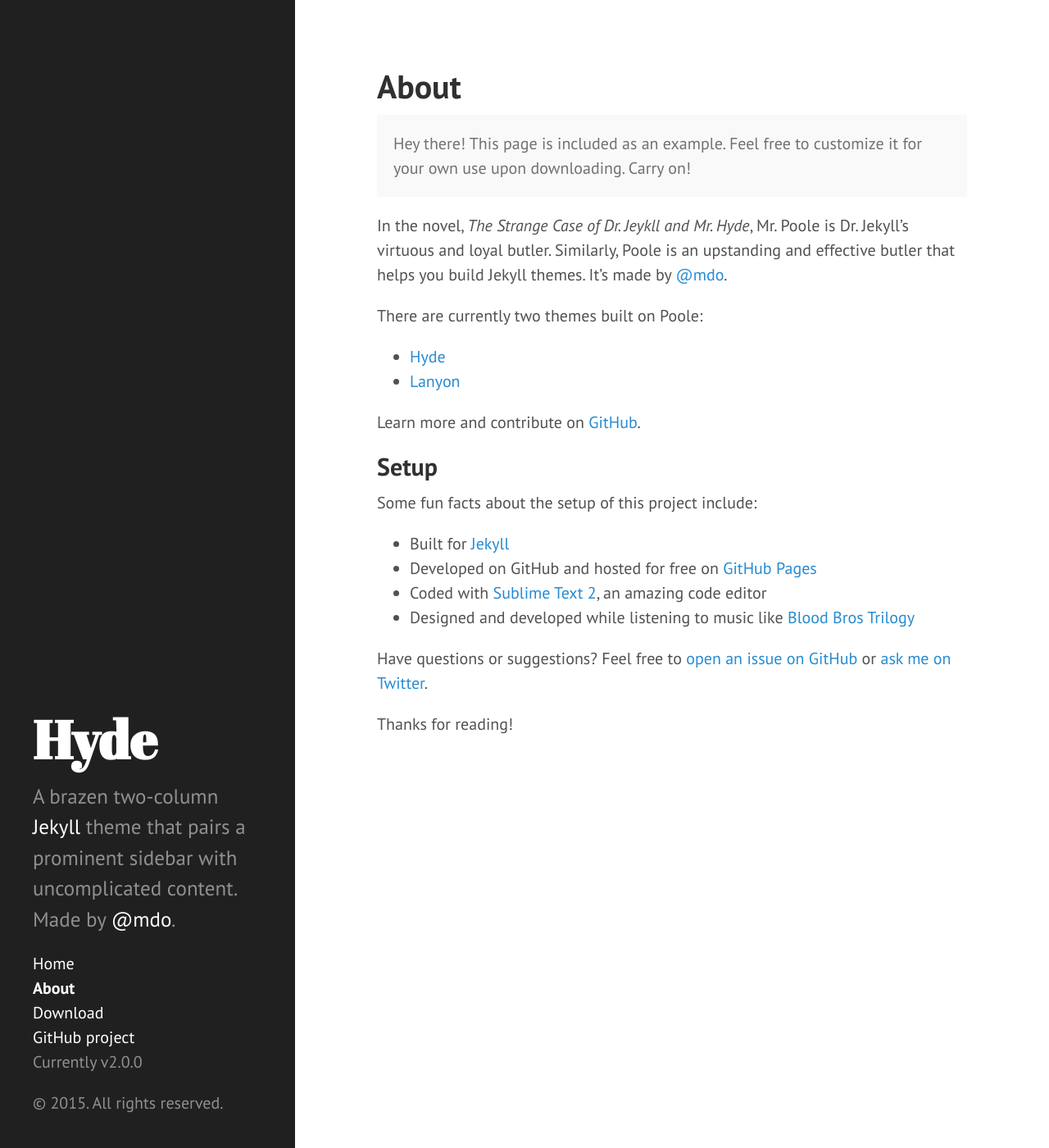
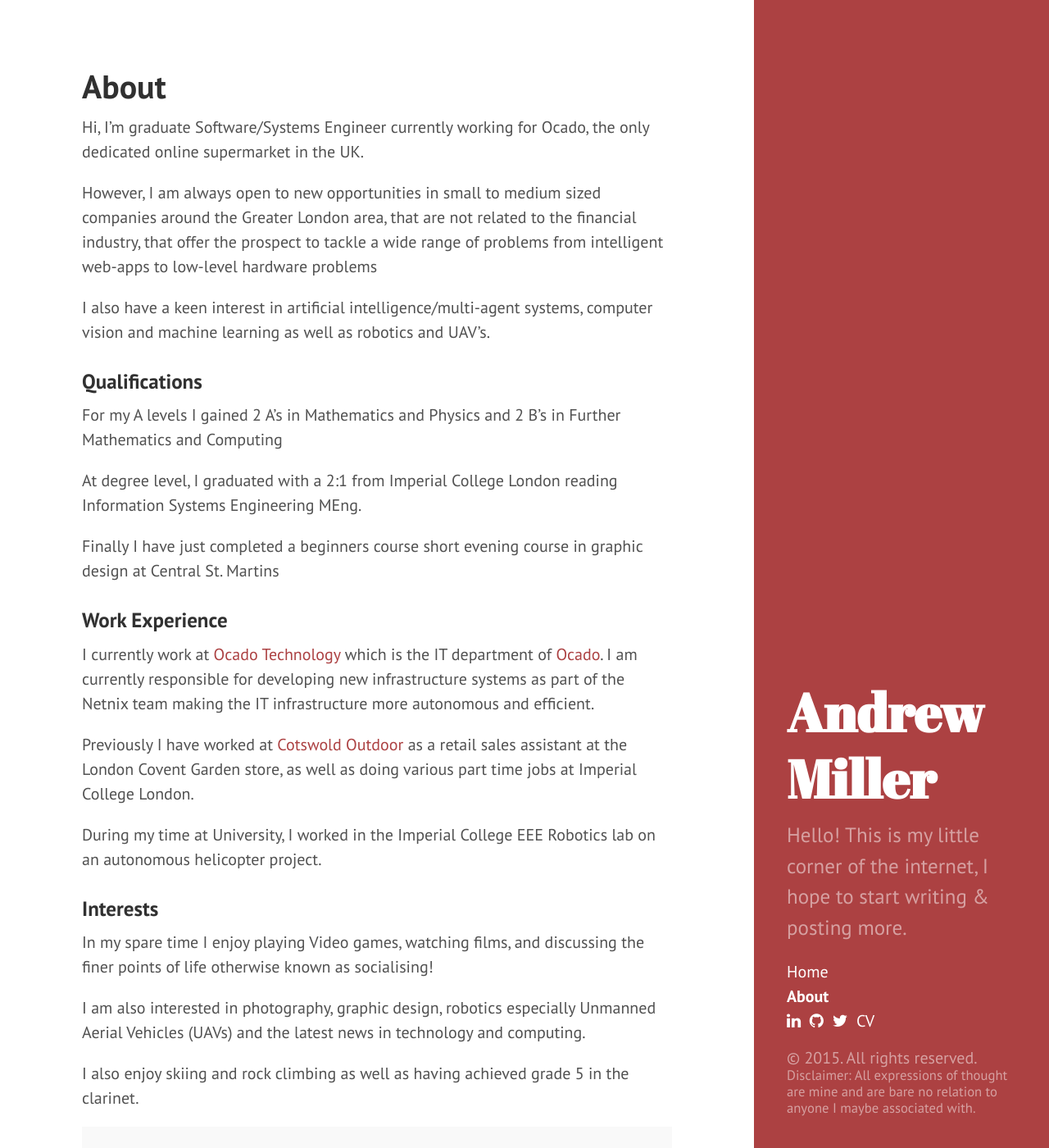
Before and after one commit to nanorepublica/site, a Jekyll site: the page built from about.md, in a window 1280 px wide and 1400 px high. Shown: the whole window at 82% size. Built offline with Jekyll 4.4.1, drawn with Linux system fonts in a browser that asks for light colours; nearby versions of some CDN libraries; Markdown is read by kramdown in place of the engine named in the settings; some of the changed text lies outside the part shown.

Commit message:
tweaks done, now for the content...

```diff
--- a/_config.yml
+++ b/_config.yml
@@ -1,24 +1,30 @@
 # Dependencies
 markdown:         redcarpet
-pygments:         true
+highlighter:      pygments
 
 # Permalinks
 permalink:        pretty
 
 # Setup
-title:            Hyde
-tagline:          'A Jekyll theme'
-description:      'A brazen two-column <a href="http://jekyllrb.com" target="_blank">Jekyll</a> theme that pairs a prominent sidebar with uncomplicated content. Made by <a href="https://twitter.com/mdo" target="_blank">@mdo</a>.'
+title:            Andrew Miller
+# tagline:          'What do you see?'
+description:      'Hello! This is my little corner of the internet, I hope to start writing & posting more.'
 url:              http://hyde.getpoole.com
 
-author:
-  name:           'Mark Otto'
-  url:            https://twitter.com/mdo
+# author:
+#   name:           'Mark Otto'
+#   url:            https://twitter.com/mdo
 
 paginate:         5
 
 # Custom vars
-version:          2.0.0
+# version:          2.0.0
 
-github:
-  repo:           https://github.com/poole/hyde
+# github:
+#   repo:           https://github.com/poole/hyde
+
+
+github: https://github.com/nanorepublica
+linkedin: https://uk.linkedin.com/pub/andrew-miller/27/313/345
+twitter: https://twitter.com/nanorepublica
+cv: public/CV.pdf
--- a/_includes/head.html
+++ b/_includes/head.html
@@ -18,7 +18,7 @@
   <link rel="stylesheet" href="/public/css/syntax.css">
   <link rel="stylesheet" href="/public/css/hyde.css">
   <link rel="stylesheet" href="http://fonts.googleapis.com/css?family=PT+Sans:400,400italic,700|Abril+Fatface">
-
+  <link rel="stylesheet" href="//maxcdn.bootstrapcdn.com/font-awesome/4.3.0/css/font-awesome.min.css">
   <!-- Icons -->
   <link rel="apple-touch-icon-precomposed" sizes="144x144" href="/public/apple-touch-icon-144-precomposed.png">
                                  <link rel="shortcut icon" href="/public/favicon.ico">
--- a/_includes/sidebar.html
+++ b/_includes/sidebar.html
@@ -26,11 +26,17 @@
         {% endif %}
       {% endfor %}
 
-      <li class="sidebar-nav-item"><a href="{{ site.github.repo }}/archive/v{{ site.version }}.zip">Download</a></li>
-      <li class="sidebar-nav-item"><a href="{{ site.github.repo }}">GitHub project</a></li>
-      <li class="sidebar-nav-item">Currently v{{ site.version }}</li>
+      <!-- <li class="sidebar-nav-item"><a href="{{ site.github.repo }}/archive/v{{ site.version }}.zip">Download</a></li> -->
+      <li class="sidebar-nav-item"><a href="{{ site.linkedin }}" class="fa fa-linkedin"></a>&nbsp;
+      <a href="{{ site.github }}" class="fa fa-github"></a>&nbsp;
+      <a href="{{ site.twitter }}" class="fa fa-twitter"></a>&nbsp;
+      <a href="{{ site.cv }}" >CV</a></li>
+
+
+      <!-- <li class="sidebar-nav-item">Currently v{{ site.version }}</li> -->
     </ul>
 
-    <p>&copy; {{ site.time | date: '%Y' }}. All rights reserved.</p>
+    <p style="line-height:1;">&copy; {{ site.time | date: '%Y' }}. All rights reserved.</br>
+    <small>Disclaimer: All expressions of thought are mine and are bare no relation to anyone I maybe associated with.</small></p>
   </div>
 </div>
--- a/_layouts/default.html
+++ b/_layouts/default.html
@@ -3,7 +3,7 @@
 
   {% include head.html %}
 
-  <body>
+  <body class="theme-base-08 layout-reverse">
 
     {% include sidebar.html %}
 
--- a/about.md
+++ b/about.md
@@ -3,28 +3,43 @@
 title: About
 ---
 
-<p class="message">
-  Hey there! This page is included as an example. Feel free to customize it for your own use upon downloading. Carry on!
+
+Hi, I'm graduate Software/Systems Engineer currently working for Ocado, the only dedicated online supermarket in the UK.
+
+However, I am always open to new opportunities in small to medium sized companies around the Greater London area, that are not related to the financial industry,
+that offer the prospect to tackle a wide range of problems from intelligent web-apps to low-level hardware problems
+
+I also have a keen interest in artificial intelligence/multi-agent systems, computer vision and machine learning as well as robotics and UAV's.
+
+
+
+### Qualifications ###
+
+For my A levels I gained 2 A's in Mathematics and Physics and 2 B's in Further Mathematics and Computing
+
+At degree level, I graduated with a 2:1 from Imperial College London reading Information Systems Engineering MEng.
+
+Finally I have just completed a beginners course short evening course in graphic design at Central St. Martins
+
+### Work Experience ###
+
+I currently work at [Ocado Technology](http://www.ocadotechnology.com) which is the IT department of [Ocado](www.ocado.com).
+I am currently responsible for developing new infrastructure systems as part of the Netnix team making the IT infrastructure more autonomous and efficient.
+
+Previously I have worked at [Cotswold Outdoor](www.cotswoldoutdoor.com) as a retail sales assistant at the London Covent Garden store,
+as well as doing various part time jobs at Imperial College London.
+
+During my time at University, I worked in the Imperial College EEE Robotics lab on an autonomous helicopter project.
+
+### Interests ###
+
+In my spare time I enjoy playing Video games, watching films, and discussing the finer points of life otherwise known as socialising!
+
+I am also interested in photography, graphic design, robotics especially Unmanned Aerial Vehicles (UAVs) and the latest news in technology and computing.
+
+I also enjoy skiing and rock climbing as well as having achieved grade 5 in the clarinet.
+
+
+<p class="message" style="text-align:center;">
+If your interested, you can download my CV <a href="public/static/CV.pdf">here</a>
 </p>
-
-In the novel, *The Strange Case of Dr. Jeykll and Mr. Hyde*, Mr. Poole is Dr. Jekyll's virtuous and loyal butler. Similarly, Poole is an upstanding and effective butler that helps you build Jekyll themes. It's made by [@mdo](https://twitter.com/mdo).
-
-There are currently two themes built on Poole:
-
-* [Hyde](http://hyde.getpoole.com)
-* [Lanyon](http://lanyon.getpoole.com)
-
-Learn more and contribute on [GitHub](https://github.com/poole).
-
-## Setup
-
-Some fun facts about the setup of this project include:
-
-* Built for [Jekyll](http://jekyllrb.com)
-* Developed on GitHub and hosted for free on [GitHub Pages](https://pages.github.com)
-* Coded with [Sublime Text 2](http://sublimetext.org), an amazing code editor
-* Designed and developed while listening to music like [Blood Bros Trilogy](https://soundcloud.com/maddecent/sets/blood-bros-series)
-
-Have questions or suggestions? Feel free to [open an issue on GitHub](https://github.com/poole/issues/new) or [ask me on Twitter](https://twitter.com/mdo).
-
-Thanks for reading!
--- a/public/css/hyde.css
+++ b/public/css/hyde.css
@@ -93,10 +93,15 @@
 }
 a.sidebar-nav-item:hover,
 a.sidebar-nav-item:focus {
-  text-decoration: underline;
+  text-decoration: none;
 }
 .sidebar-nav-item.active {
   font-weight: bold;
+}
+
+.sidebar-nav-item > a:hover {
+  text-decoration: none;
+  color:#000;
 }
 
 /* Sticky sidebar
```
Also changed, not shown: 2 other files.
